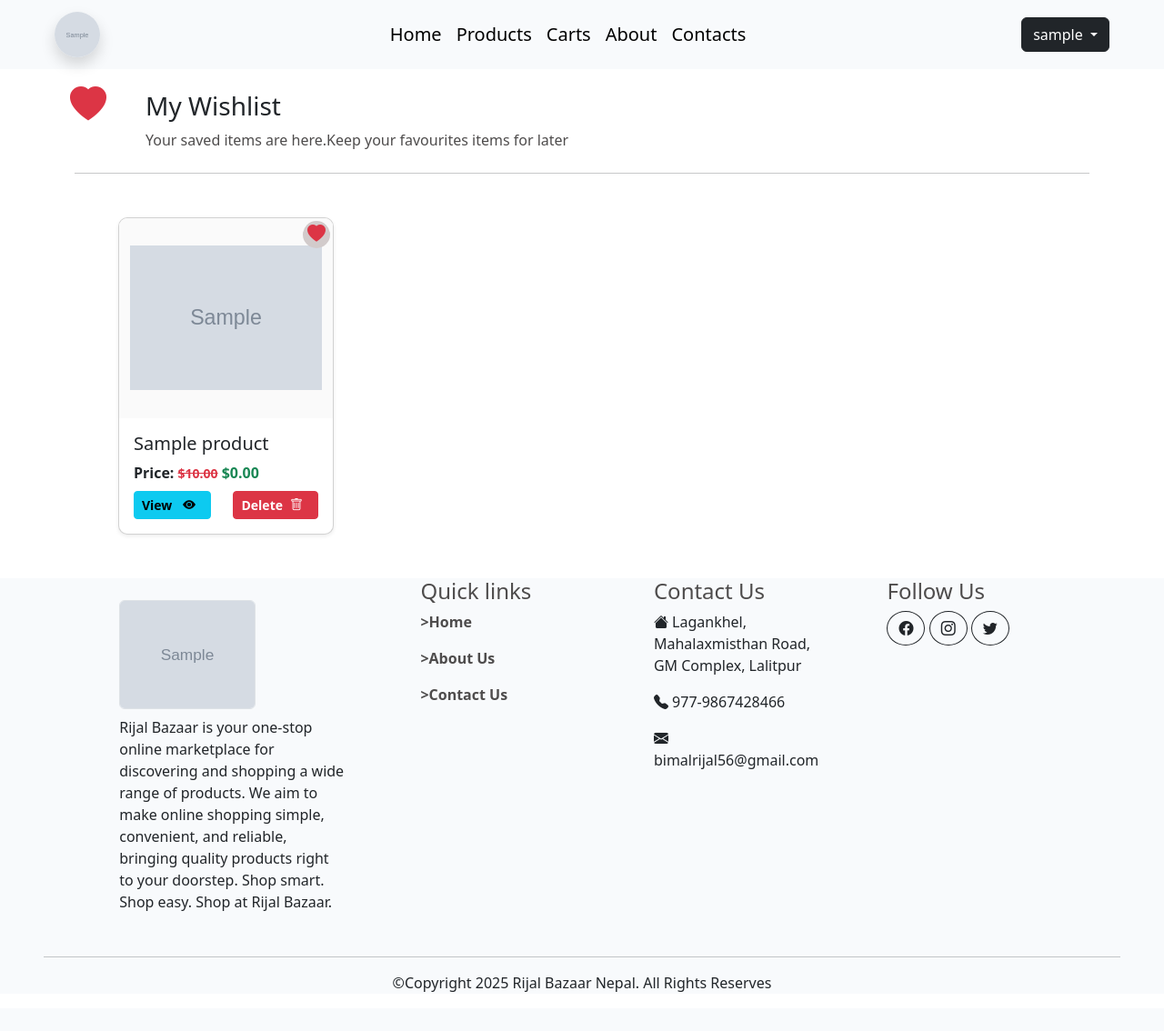
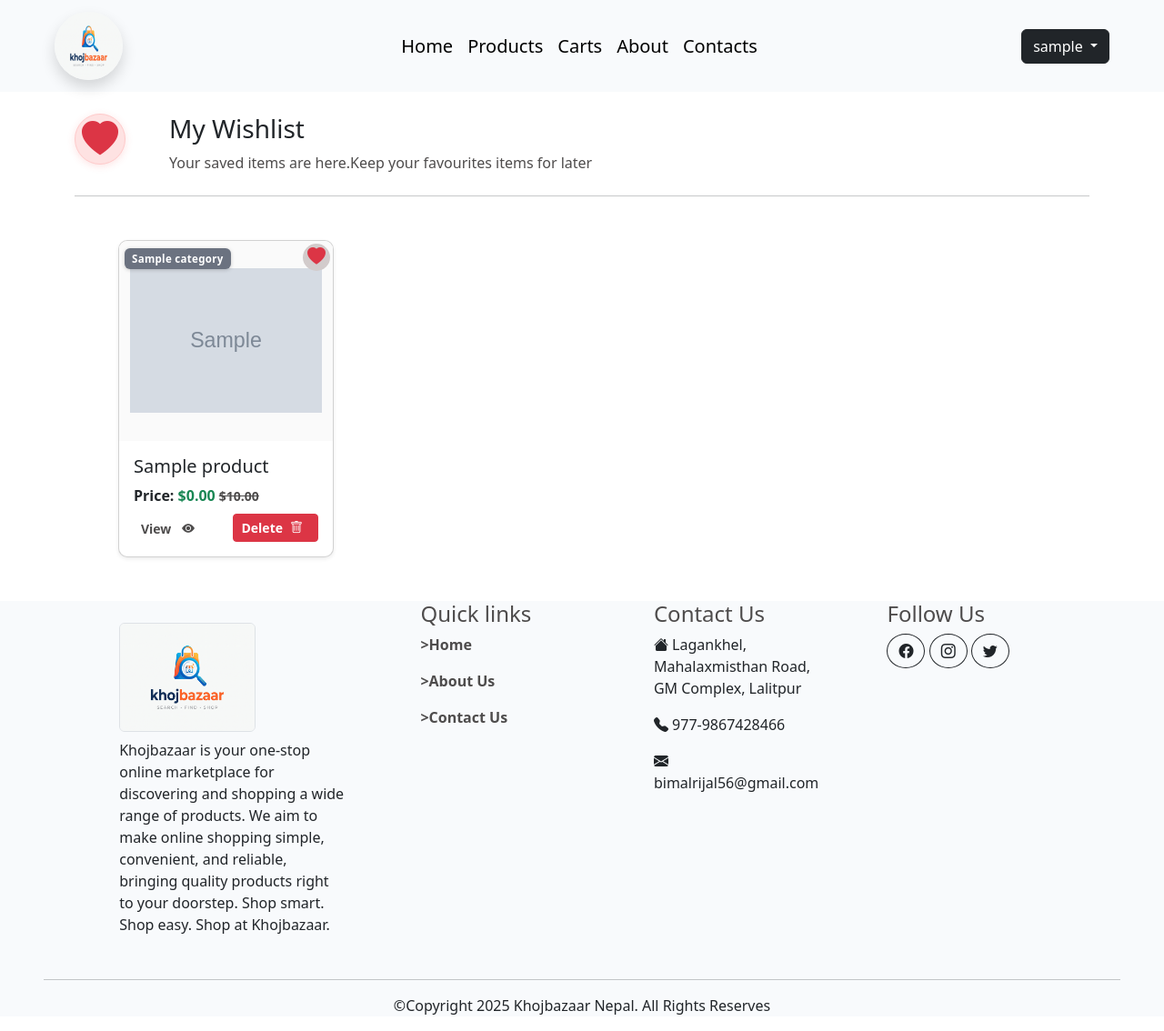
Before and after one commit to bimalrijal56-oss/Khojbazaar, a Django app: page /wishlist in a window 1280 px wide. Shown: the whole page at 91% size. Before the commit the page ends 1091 px from the top, so only its background shows below. Run offline with Django 5.2, Linux system fonts and the light colour scheme; a user stored in the database is signed in; tables that the repository leaves empty hold one stand-in row (values such as "Sample post"); grey boxes marked "Sample" are stand-in pictures; some libraries are stand-ins or nearby versions.

Commit message:
configure production setting

```diff
--- a/static/css/style.css
+++ b/static/css/style.css
@@ -156,12 +156,12 @@ h4 {
   background-color: var(--main-color);
 }
 
-.aboutus-dis .about-rijal-bazaar{
+.aboutus-dis .about-khojbazaar{
   color: var(--main-color) !important;
   font-weight: 500;
 }
 
-.aboutus-dis .about-rijal-bazaar::after{
+.aboutus-dis .about-khojbazaar::after{
   content:'';
   display:block;
   width:40px;
@@ -260,9 +260,68 @@ h4 {
   z-index:1;
 }
 
+.category-tag-corner{
+  position: absolute;
+  top: 6px;
+  left: 6px;
+  z-index: 1;
+}
+
 .heart-icon-cover{
-  height: 30px;
-  width: 30px;
-  background-color: #FFF1F2;
+  height: 56px;
+  width: 56px;
+  background-color: #fee2e2;
+  border: 1px solid #fecaca;
+  box-shadow: 0 2px 8px rgba(239, 68, 68, 0.15);
+}
 
+/* Category Badge Styles */
+.category-badge {
+  display: inline-block;
+  color: #ffffff;
+  font-size: 0.72rem;
+  font-weight: 600;
+  padding: 3px 8px;
+  border-radius: 6px;
+  box-shadow: 0 1px 4px rgba(0, 0, 0, 0.2);
+  width: fit-content;
+  letter-spacing: 0.3px;
 }
+
+.category-badge.category-accessories {
+  background-color: #3B82F6; /* Accessories: Blue */
+}
+
+.category-badge.category-furniture {
+  background-color: #10B981; /* Furniture: Green */
+}
+
+.category-badge.category-cloths {
+  background-color: #EC4899; /* Cloths: Pink */
+}
+
+.category-badge.category-default {
+  background-color: #6B7280; /* Unknown/Fallback: Neutral Gray */
+}
+
+/* Wishlist View Button */
+.btn-wishlist-view {
+  background-color: transparent !important;
+  border: none !important;
+  color: var(--text, #6c757d) !important;
+  transition: all 0.25s ease-in-out;
+}
+
+.btn-wishlist-view i {
+  color: var(--text, #6c757d) !important;
+  transition: all 0.25s ease-in-out;
+}
+
+.btn-wishlist-view:hover {
+  background-color: #0dcaf0 !important;
+  color: black !important;
+}
+
+.btn-wishlist-view:hover i {
+  color: black !important;
+}
--- a/templates/aboutus.html
+++ b/templates/aboutus.html
@@ -8,12 +8,12 @@ About Us
 {% block main-content %}
 <div class="container col-md-12 my-5 shadow shadow-5 d-md-flex rounded rounded-3 g-20">
     <div class="col-md-7 aboutus-dis">
-        <p class="about-rijal-bazaar">ABOUT RIJAL BAZAAR</p>
+        <p class="about-khojbazaar">ABOUT KHOJBAZAAR</p>
 
         <h2 class="my-2">
             Your Trusted <br>Online Shopping Partner
         </h2>
-        <p class="aboutus-line my-2">Rijal Bazaar is your one-stop destination for quality products,<br>better prices and smooth shopping experience.We started <br> with a simple goal - to make shopping easier and more <br>
+        <p class="aboutus-line my-2">Khojbazaar is your one-stop destination for quality products,<br>better prices and smooth shopping experience.We started <br> with a simple goal - to make shopping easier and more <br>
             enjoyable for everyone in Nepal</p>
 
         <div class="aboutus-info my-3 d-flex flex-wrap gap-3">
@@ -66,7 +66,7 @@ About Us
     <div class="col-md-5 image-section my-5">
 
         <div class="image-box">
-            <img src="{% static 'images/aboutus.png' %}" alt="Rijal Bazaar" height="100%"width="100%" loading="lazy" class="rounded-3">
+            <img src="{% static 'images/aboutus.png' %}" alt="Khojbazaar" height="100%"width="100%" loading="lazy" class="rounded-3">
         </div>
     </div>
 </div>
--- a/templates/components/footer.html
+++ b/templates/components/footer.html
@@ -1,10 +1,13 @@
+{% load static %}
+
+
 <footer class="footer px-5">
         <div class="footer-content d-flex justify-content-evenly">
           <div class=" p-4 col-md-3 ">
-          <img src="{{data.logo.url}}" alt="logo" width="75" class="border rounded rounded-2 ">
-        <p class="my-2">Rijal Bazaar is your one-stop online marketplace for discovering and shopping a wide range of products.
+          <img src="{% static 'images/logo.jpeg' %}" alt="logo" width="75" class="border rounded rounded-2 ">
+        <p class="my-2">Khojbazaar is your one-stop online marketplace for discovering and shopping a wide range of products.
 We aim to make online shopping simple, convenient, and reliable, bringing quality products right to your doorstep.
-Shop smart. Shop easy. Shop at Rijal Bazaar.</p>
+Shop smart. Shop easy. Shop at Khojbazaar.</p>
         </div>
           <div class="link col-md-2 ">
             <h4>Quick links</h4>
@@ -27,5 +30,5 @@ Shop smart. Shop easy. Shop at Rijal Bazaar.</p>
 
         </div>
         <hr>
-        <p class="d-flex justify-content-center">©Copyright 2025 Rijal Bazaar Nepal. All Rights Reserves</p>
+        <p class="d-flex justify-content-center">©Copyright 2025 Khojbazaar Nepal. All Rights Reserves</p>
       </footer>
--- a/templates/components/header.html
+++ b/templates/components/header.html
@@ -1,8 +1,10 @@
+ {% load static %}
+
  <header class="px-5">
         <nav class="navbar navbar-expand-lg ">
   <div class="container-fluid">
     <a class="navbar-brand" href="/">
-        <img src="{{data.logo.url}}" alt="E-commerce"width="50"height="50" class="rounded-circle shadow">
+        <img src="{% static 'images/logo.jpeg' %}" alt="E-commerce"width="75"height="75" class="rounded-circle shadow">
 
     </a>
     <button class="navbar-toggler" type="button" data-bs-toggle="collapse" data-bs-target="#navbarScroll" aria-controls="navbarScroll" aria-expanded="false" aria-label="Toggle navigation">
--- a/templates/layout.html
+++ b/templates/layout.html
@@ -9,7 +9,7 @@
 
         {% endblock %} | {{data.title}}</title>
     <!-- Favicons -->
-    <link rel="shortcut icon" href="/{{data.favicon}}" type="image/x-icon">
+    <link rel="shortcut icon" href="{% static 'images/logo.jpeg' %}" type="image/x-icon">
     {% comment %} stylesheets {% endcomment %}
     <link rel="stylesheet" href="{% static 'css/bootstrap.min.css' %}">
     <link rel="stylesheet" href="{% static 'css/style.css' %}?v={{ cache_buster }}">
--- a/templates/wishlist.html
+++ b/templates/wishlist.html
@@ -25,7 +25,14 @@ My Wishlist
             {% if wishlistItems %}
             {% for item in wishlistItems %}
             <div class="col">
-                <div class="card h-100 shadow-sm">
+                <div class="card h-100 shadow-sm position-relative">
+                    {% with cat=item.product.category.name|default:item.product.category|stringformat:"s"|lower|cut:" " %}
+                    <div class="category-tag-corner">
+                        <span class="category-badge {% if cat == 'accessories' %}category-accessories{% elif cat == 'furniture' %}category-furniture{% elif cat == 'cloths' %}category-cloths{% else %}category-default{% endif %}">
+                            {{ item.product.category.name|default:item.product.category }}
+                        </span>
+                    </div>
+                    {% endwith %}
                     <div class="favourites">
                         <div class="icon-cover rounded-5 d-flex justify-content-center align-items-center flex-shrink-0">
                             <i class="bi bi-heart-fill text-danger fs-5"></i>
@@ -35,12 +42,12 @@ My Wishlist
                     <div class="card-body d-flex flex-column">
                         <h5 class="card-title">{{item.product.title|slice:':20'}}{% if item.product.title|length > 30 %}...{% endif %}
                         </h5>
-                        <p class="card-text fw-bold mb-2">Price: <small
-                                class="text-decoration-line-through text-danger me-1 fw-bold">${{item.product.actual_price}}</small><span
-                                class="text-success">${{item.product.discount_price}}</span></p>
+                        <p class="card-text fw-bold mb-2">Price: <span
+                                class="text-success me-1">${{item.product.discount_price}}</span><small
+                                class="text-decoration-line-through fw-bold" style="color: var(--text);">${{item.product.actual_price}}</small></p>
                             <div class="d-flex justify-content-between">
                                 <a href="{% url 'product-details' item.product.id %}"
-                            class="btn btn-sm  btn-info mt-auto text-decoration-none fw-semibold">View <i class="bi bi-eye-fill mx-2"></i></a>
+                            class="btn btn-sm btn-wishlist-view mt-auto text-decoration-none fw-semibold">View <i class="bi bi-eye-fill mx-2"></i></a>
                             <a href="{% url 'delete-wishlist' item.product.id %}"class='btn btn-sm  btn-danger mt-auto text-decoration-none fw-semibold'>Delete<i class="bi bi-trash mx-2"></i></a>
                             </div>
                     </div>
```
Also changed, not shown: khojbazaar/settings.py (+43 -15 lines), render.yaml (+7 -9 lines), templates/index.html (+4 -4 lines), static/images/logo.jpeg (added), static/images/transparent-logo.jpeg (added), 1 other file.
